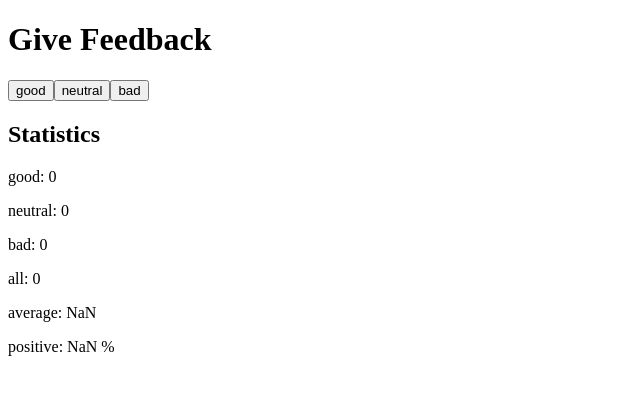
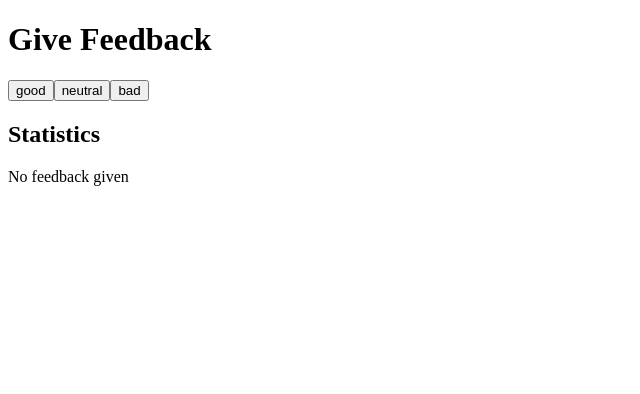
Before and after one commit to rhartlage10/FullStackOpen, a React (Create React App) app in the folder part1/unicafe/: page / in a window 1280 px wide. Shown: the top 394 px of the page, without its empty margins (0-640 px from the left). Built offline with nearby package versions, Linux system fonts and the light colour scheme.

Commit message:
exercise 1.9 complete

```diff
--- a/part1/unicafe/src/App.js
+++ b/part1/unicafe/src/App.js
@@ -9,18 +9,28 @@ const Button = ({ handleClick, text }) => {
 }
 
 // display feedback stats
-const Statistics = (props) => {
-  return (
-    <div>
-      <h2>Statistics</h2>
-      <p>good: {props.good}</p>
-      <p>neutral: {props.neutral}</p>
-      <p>bad: {props.bad}</p>
-      <p>all: {props.good + props.neutral + props.bad}</p>
-      <p>average: {((props.good*1)+(props.bad*-1))/(props.good + props.neutral + props.bad)}</p>
-      <p>positive: {(props.good / (props.good + props.neutral + props.bad)) * 100} %</p>
-    </div>
-  )
+const Statistics = ({good, neutral, bad}) => {
+  let totalCount = good + neutral + bad
+  if (totalCount === 0) {
+    return (
+      <div>
+        <h2>Statistics</h2>
+        <p>No feedback given</p>
+      </div>
+    )
+  } else {
+    return (
+      <div>
+        <h2>Statistics</h2>
+        <p>good: {good}</p>
+        <p>neutral: {neutral}</p>
+        <p>bad: {bad}</p>
+        <p>all: {totalCount}</p>
+        <p>average: {((good*1)+(bad*-1))/totalCount}</p>
+        <p>positive: {(good / totalCount) * 100} %</p>
+      </div>
+    )
+  }
 }
 
 const App = () => {
```
